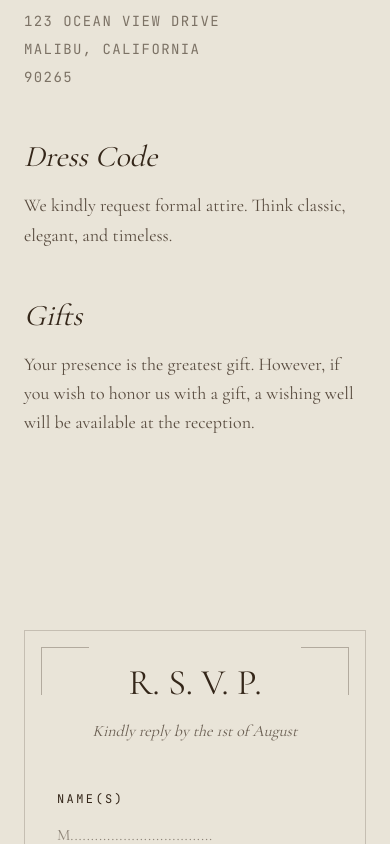
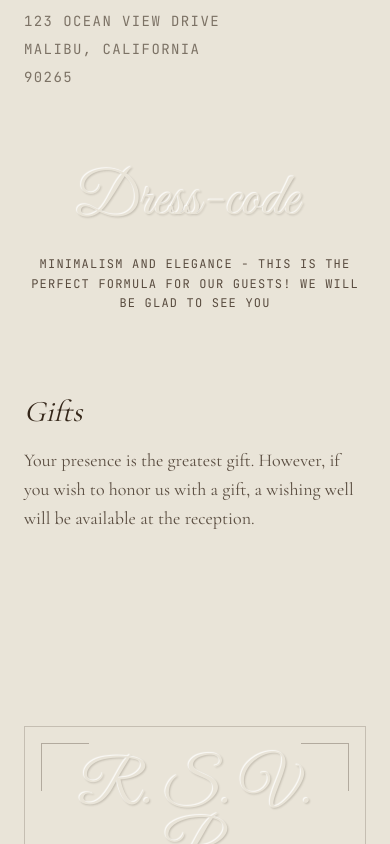
Before and after one commit to lequyn24-sudo/Q-N, a Next.js app: page / in a window 390 px wide. Shown: the part 5860-6704 px from the top of the page. Built offline with nearby package versions, Linux system fonts and the light colour scheme.

Commit message:
Add embossed script text for Dress-code and RSVP

```diff
--- a/src/app/globals.css
+++ b/src/app/globals.css
@@ -4,9 +4,21 @@
   --font-sans: var(--font-inter);
   --font-serif: var(--font-cormorant);
   --font-jetbrains: var(--font-jetbrains);
+  --font-script: var(--font-script);
 
   --color-vintage-bg: #e9e4d8;
   --color-vintage-ink: #342619;
+}
+
+@utility font-script {
+  font-family: var(--font-script);
+}
+
+@utility text-emboss {
+  color: var(--color-vintage-bg);
+  text-shadow:
+    -1px -1px 1px rgba(255, 255, 255, 0.8),
+    1px 1px 2px rgba(52, 38, 25, 0.2);
 }
 
 :root {
--- a/src/app/layout.tsx
+++ b/src/app/layout.tsx
@@ -1,5 +1,5 @@
 import type { Metadata } from "next";
-import { Inter, Cormorant_Garamond, JetBrains_Mono } from "next/font/google";
+import { Inter, Cormorant_Garamond, JetBrains_Mono, Great_Vibes } from "next/font/google";
 import "./globals.css";
 import SmoothScroll from "@/components/SmoothScroll";
 
@@ -21,6 +21,12 @@ const jetbrains = JetBrains_Mono({
   subsets: ["latin"],
 });
 
+const greatVibes = Great_Vibes({
+  weight: ['400'],
+  variable: "--font-script",
+  subsets: ["latin"],
+});
+
 export const metadata: Metadata = {
   title: "Quyn & Nhàn | Vintage Dream",
   description: "Our wedding celebration.",
@@ -34,7 +40,7 @@ export default function RootLayout({
   return (
     <html
       lang="en"
-      className={`${inter.variable} ${cormorant.variable} ${jetbrains.variable} h-full antialiased`}
+      className={`${inter.variable} ${cormorant.variable} ${jetbrains.variable} ${greatVibes.variable} h-full antialiased`}
     >
       <body className="min-h-full flex flex-col bg-vintage-bg text-vintage-ink">
         <SmoothScroll>{children}</SmoothScroll>
--- a/src/components/RSVP.tsx
+++ b/src/components/RSVP.tsx
@@ -31,7 +31,7 @@ export default function RSVP() {
           <div className="absolute bottom-4 right-4 w-12 h-12 border-b border-r border-vintage-ink/30" />
 
           <div className="text-center mb-12">
-            <h2 className="font-serif text-4xl md:text-5xl text-vintage-ink mb-4">R. S. V. P.</h2>
+            <h2 className="font-script text-6xl md:text-8xl text-emboss mb-4 relative z-10">R. S. V. P.</h2>
             <p className="font-serif italic text-vintage-ink/70">Kindly reply by the 1st of August</p>
           </div>
 
--- a/src/components/WeddingDetails.tsx
+++ b/src/components/WeddingDetails.tsx
@@ -51,10 +51,12 @@ export default function WeddingDetails() {
               </address>
             </div>
 
-            <div>
-              <h3 className="font-serif text-3xl mb-4 italic">Dress Code</h3>
-              <p className="font-serif text-lg text-vintage-ink/80 leading-relaxed">
-                We kindly request formal attire. Think classic, elegant, and timeless.
+            <div className="text-center py-8">
+              <h3 className="font-script text-6xl md:text-8xl mb-6 text-emboss relative z-10 -ml-4">
+                Dress-code
+              </h3>
+              <p className="font-jetbrains text-xs tracking-widest text-vintage-ink/80 leading-relaxed max-w-sm mx-auto uppercase">
+                Minimalism and elegance - this is the perfect formula for our guests! We will be glad to see you
               </p>
             </div>
 
```
